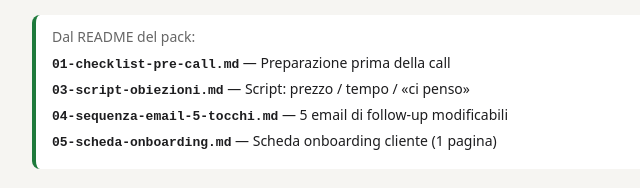
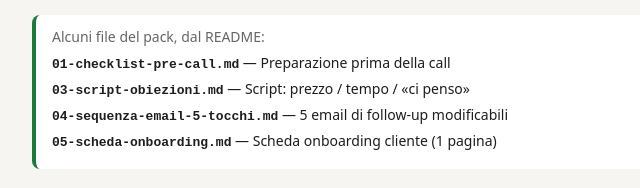
Before and after one commit to filideicristian21-tech/casapack-pack-cliente-pronto, a plain HTML site: page index.html in a window 1280 px wide. Shown: the part 193-381 px from the top of the page, 288-928 px from the left. Drawn offline with Linux system fonts and the light colour scheme.

Commit message:
Page: label preview 'Alcuni file del pack, dal README:'

```diff
--- a/index.html
+++ b/index.html
@@ -22,7 +22,7 @@ footer{font-size:13px;color:#777;margin-top:30px}
 <span class="tag">Gratis · download diretto · senza registrazione</span>
 <h1>Pack Cliente Pronto — gratis</h1>
 <p class="sub">Checklist, script e modelli in italiano per gestire meglio un cliente: dalla prima call all'onboarding.</p>
-<div class="pv"><p>Dal README del pack:</p><ul>
+<div class="pv"><p>Alcuni file del pack, dal README:</p><ul>
 <li><code>01-checklist-pre-call.md</code> — Preparazione prima della call</li>
 <li><code>03-script-obiezioni.md</code> — Script: prezzo / tempo / «ci penso»</li>
 <li><code>04-sequenza-email-5-tocchi.md</code> — 5 email di follow-up modificabili</li>
```
